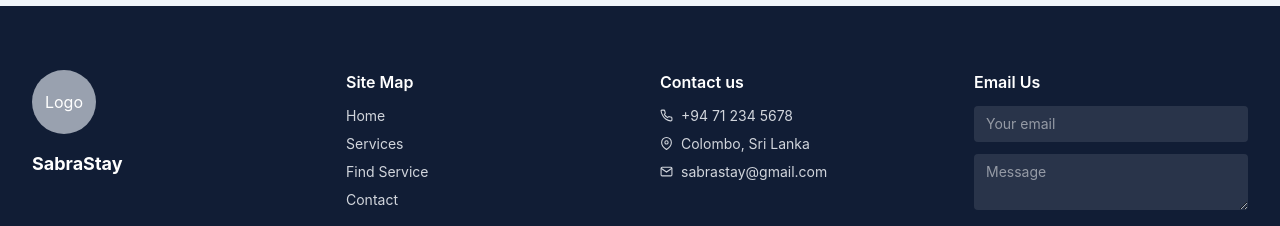
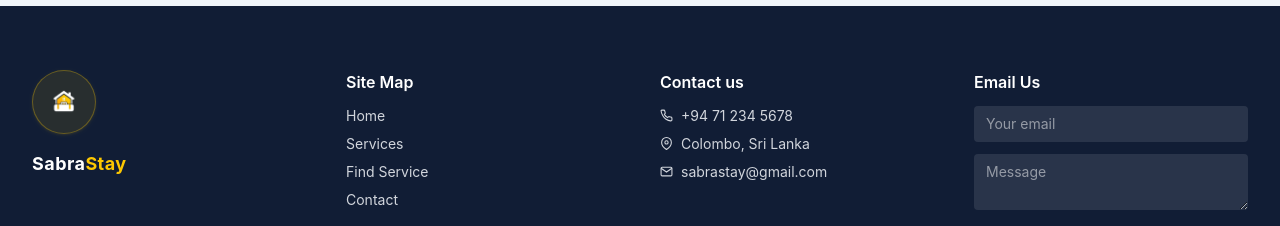
Before and after one commit to udithindrachapa26-u/SabaraStay_FrontEnd, a React (Vite) app: page / in a window 1280 px wide. Shown: the part 2756-2982 px from the top of the page. Built offline with nearby package versions, Linux system fonts and the light colour scheme; no server answers.

Commit message:
edit footer

```diff
--- a/src/components/common/Footer.jsx
+++ b/src/components/common/Footer.jsx
@@ -1,5 +1,5 @@
 import { Link } from "react-router-dom";
-
+import logo from "../../assets/navbar_logo.png";
 
 function PhoneIcon() {
   return (
@@ -38,10 +38,13 @@ export default function Footer() {
 
         {/* Logo */}
         <div>
-          <div className="w-16 h-16 bg-gray-400 rounded-full flex items-center justify-center mb-4">
-            Logo
+          <div className="mb-4 flex h-16 w-16 items-center justify-center rounded-full border border-yellow-400/30 bg-yellow-400/10 p-2 shadow-sm shadow-yellow-400/10">
+            <img src={logo} alt="SabraStay Logo" className="h-full w-full object-contain" />
           </div>
-          <h3 className="font-bold text-lg">SabraStay</h3>
+          <h3 className="text-lg font-bold tracking-wide">
+            <span className="text-white">Sabra</span>
+            <span className="text-yellow-400">Stay</span>
+          </h3>
         </div>
 
         {/* Site Map */}
```
